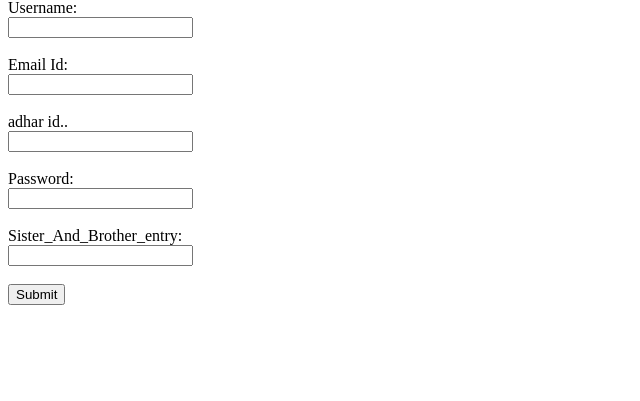
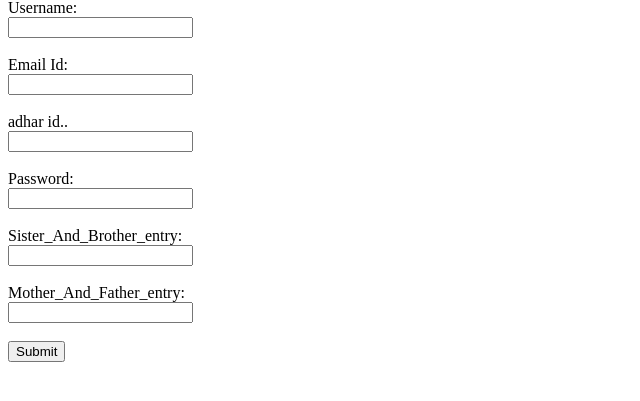
Before and after one commit to soumyarvernekar/myirctc, a Java web app: page / in a window 1280 px wide. Shown: the part 68-469 px from the top of the page, without its empty margins (0-640 px from the left). Run offline with Tomcat 11, a stand-in JSP engine, Linux system fonts and the light colour scheme.

Commit message:
modified

```diff
--- a/src/main/webapp/index.jsp
+++ b/src/main/webapp/index.jsp
@@ -19,6 +19,8 @@
         <input type="password" id="password" name="password"><br><br>
 	<label for="password">Sister_And_Brother_entry:</label><br>
         <input type="password" id="password" name="password"><br><br>
+	<label for="password">Mother_And_Father_entry:</label><br>
+        <input type="password" id="password" name="password"><br><br>
         <input type="submit" value="Submit">
     </form>
 </body>
```
